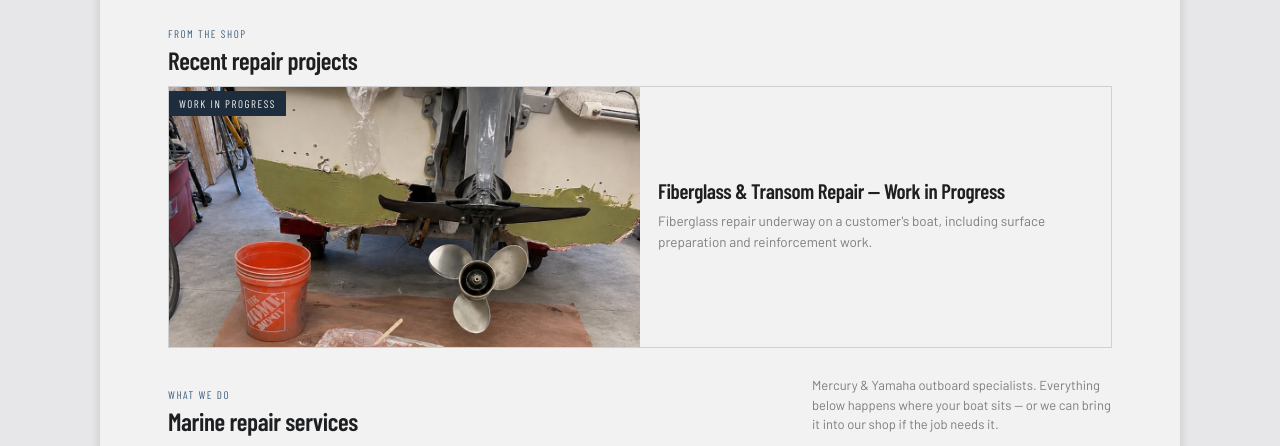
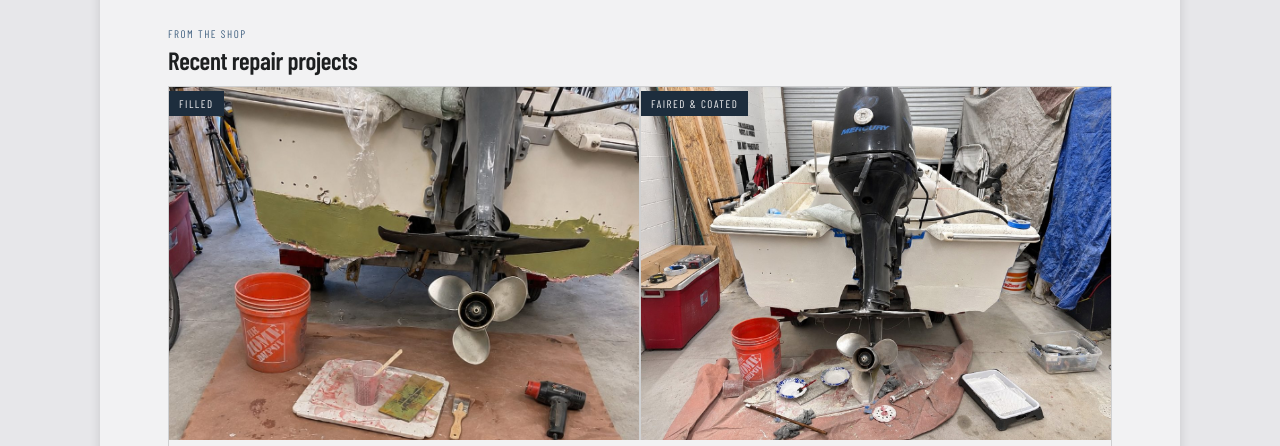
Before and after one commit to jennifer429/Stardock, a plain HTML site: page index.html in a window 1280 px wide. Shown: the part 944-1390 px from the top of the page. Drawn offline with nearby package versions, Linux system fonts and the light colour scheme.

Commit message:
Restoration: skiff before and after photos; transom project shows both stages
Restoration gets a new before / after set of the rebuilt skiff. The
repair page's transom project card now shows the filled stage beside
the faired-and-coated stage, so the shop photo moves there from the
restoration page.

Co-Authored-By: Claude Fable 5.2 <noreply@anthropic.com>
Claude-Session: https://claude.ai/code/session_0186taHoN5jjjdkRVwo7yrsk

```diff
--- a/index.html
+++ b/index.html
@@ -191,12 +191,18 @@
       <section id="recent-projects" style="padding:28px 18px 0;max-width:980px;margin-inline:auto">
         <div class="mono" style="font-size:11px;letter-spacing:.14em;text-transform:uppercase;color:var(--color-accent-700)">From the shop</div>
         <h2 style="margin:4px 0 12px;font-size:25px">Recent repair projects</h2>
-        <div class="split2" style="border:1px solid var(--color-divider);background:var(--color-bg)">
-          <figure style="margin:0;position:relative;overflow:hidden;min-height:260px">
-            <img src="/images/repair-fiberglass-shop.jpg" alt="Fiberglass and transom repair under way on a customer's boat — transom ground out and filled, with resin, brush and heat gun laid out below" loading="lazy" style="position:absolute;inset:0;width:100%;height:100%;object-fit:cover;object-position:center 22%;background:var(--color-neutral-200)">
-            <figcaption class="mono" style="position:absolute;left:0;top:0;padding:4px 10px;background:var(--color-accent-900);color:var(--color-bg);font-size:11px;letter-spacing:.14em;text-transform:uppercase">Work in progress</figcaption>
-          </figure>
-          <div style="padding:20px 18px 22px;align-self:center">
+        <div style="border:1px solid var(--color-divider);background:var(--color-bg)">
+          <div style="display:grid;grid-template-columns:1fr 1fr;gap:2px;background:var(--color-divider)">
+            <figure style="margin:0;position:relative;overflow:hidden">
+              <img src="/images/repair-fiberglass-shop.jpg" alt="Fiberglass and transom repair under way on a customer's boat — the lower transom ground out and filled" loading="lazy" style="display:block;width:100%;aspect-ratio:4/3;object-fit:cover;object-position:center 18%;background:var(--color-neutral-200)">
+              <figcaption class="mono" style="position:absolute;left:0;top:0;padding:4px 10px;background:var(--color-accent-900);color:var(--color-bg);font-size:11px;letter-spacing:.14em;text-transform:uppercase">Filled</figcaption>
+            </figure>
+            <figure style="margin:0;position:relative;overflow:hidden">
+              <img src="/images/repair-transom-coated.jpg" alt="The same transom later — sanded fair and coated white, outboard still hung, tools laid out on the shop floor" loading="lazy" style="display:block;width:100%;aspect-ratio:4/3;object-fit:cover;object-position:center 35%;background:var(--color-neutral-200)">
+              <figcaption class="mono" style="position:absolute;left:0;top:0;padding:4px 10px;background:var(--color-accent-900);color:var(--color-bg);font-size:11px;letter-spacing:.14em;text-transform:uppercase">Faired &amp; coated</figcaption>
+            </figure>
+          </div>
+          <div style="padding:18px 18px 20px">
             <h3 style="margin:0 0 8px;font-size:21px;line-height:1.15">Fiberglass &amp; Transom Repair — Work in Progress</h3>
             <p class="text-muted" style="font-size:13.5px;line-height:1.55;margin:0">Fiberglass repair underway on a customer&#39;s boat, including surface preparation and reinforcement work.</p>
           </div>
```
Also changed, not shown: restoration.html (+3 -2 lines), images/repair-transom-coated.jpg (renamed from images/restore-shop-transom.jpg), images/restore-skiff-after-2.jpg (added), images/restore-skiff-after.jpg (added), images/restore-skiff-before.jpg (added).
